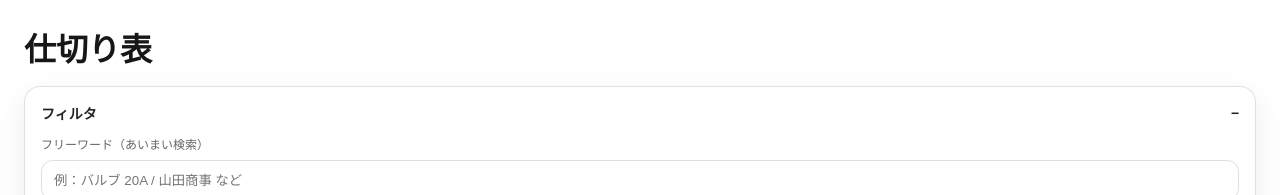
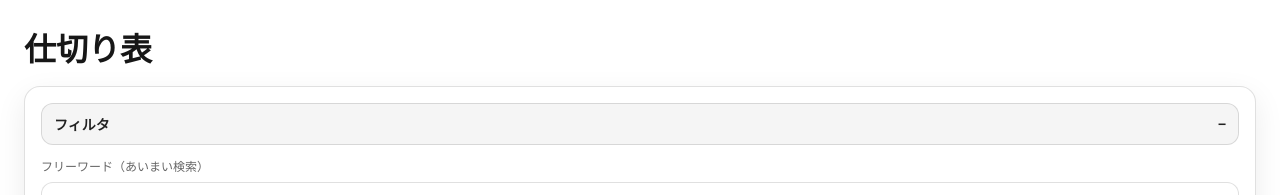
Before and after one commit to ANOSkdy/takase_sys, a Next.js app: page /records in a window 1280 px wide. Shown: the top 195 px of the page. Built offline with nearby package versions, Linux system fonts and the light colour scheme; no server answers; the database is empty.

Commit message:
Emphasize desktop filter toggle button

```diff
--- a/src/app/records/records-client.tsx
+++ b/src/app/records/records-client.tsx
@@ -409,11 +409,12 @@ const accordionButton: React.CSSProperties = {
   justifyContent: "space-between",
   alignItems: "center",
   gap: "var(--space-2)",
-  border: "none",
-  background: "transparent",
-  padding: 0,
+  border: "1px solid var(--border)",
+  background: "rgba(0,0,0,0.04)",
+  padding: "10px 12px",
+  borderRadius: "var(--radius-md)",
   fontSize: 14,
-  fontWeight: 600,
+  fontWeight: 700,
   cursor: "pointer",
   color: "var(--text)",
 };
```
